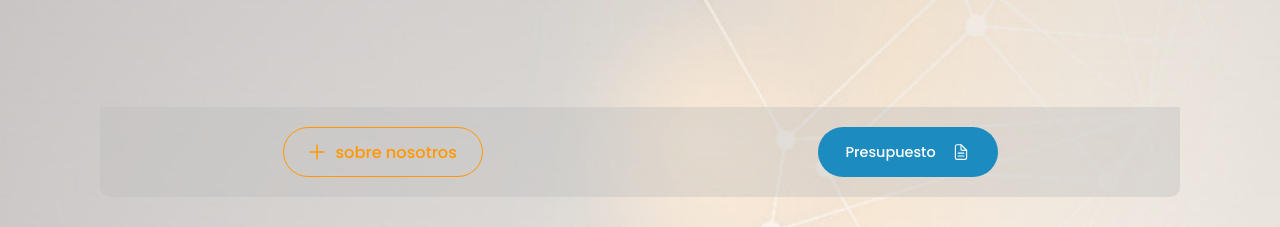
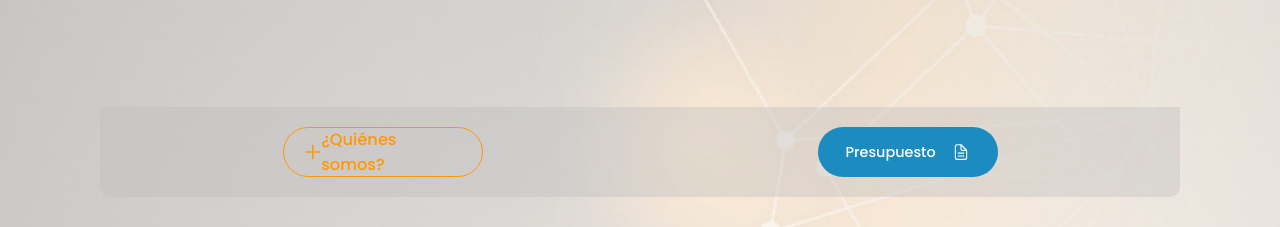
Before and after one commit to Javier-Pedernera/Gescotec, a React (Vite) app: page /home in a window 1280 px wide. Shown: the part 862-1089 px from the top of the page. Built offline with nearby package versions, Linux system fonts and the light colour scheme; no server answers.

Commit message:
cambios solicitados

```diff
--- a/src/Pages/Home.jsx
+++ b/src/Pages/Home.jsx
@@ -106,7 +106,7 @@ const Home = () => {
                             className="imageParallax2"
                         >
                             <div className='cont_btn'>
-                                <div className="more_btn"> <GrAdd /> <Link to="/contactanos" className="link_pres_btn" > sobre nosotros</Link >
+                                <div className="more_btn"> <GrAdd /> <Link to="/contactanos" className="link_pres_btn" >¿Quiénes somos?</Link >
                                 </div>
                                 <div className="pres_btn">  <Link to="/contactanos" className="link_pres_btn" > Presupuesto</Link > <IoDocumentTextOutline />
                                 </div>
```
